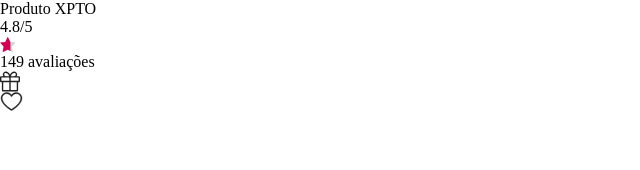
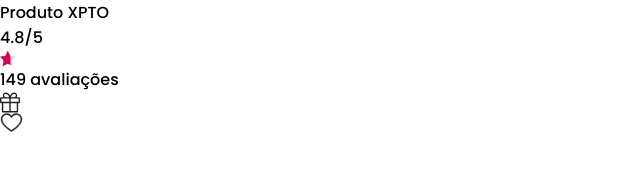
Before and after one commit to paloma-ferraz/pdp, a plain HTML site: page index.html in a window 1280 px wide. Shown: the whole page, without its empty margins (0-640 px from the left). Drawn offline with Linux system fonts and the light colour scheme.

Commit message:
font
inclusão da fonte poppins

```diff
--- a/style.css
+++ b/style.css
@@ -1,6 +1,6 @@
 body {
     background-color:#ffffff;
-    font-family: ;
+    font-family: Poppins;
 }
 
 * {
@@ -14,3 +14,11 @@ body {
   html {
     scroll-behavior: smooth;
   }
+
+@font-face {
+    font-family: "Poppins";
+    src: url("fonts/Poppins-Medium.ttf") format("truetype");
+    font-weight: normal;
+    font-style: normal;
+
+}
```
